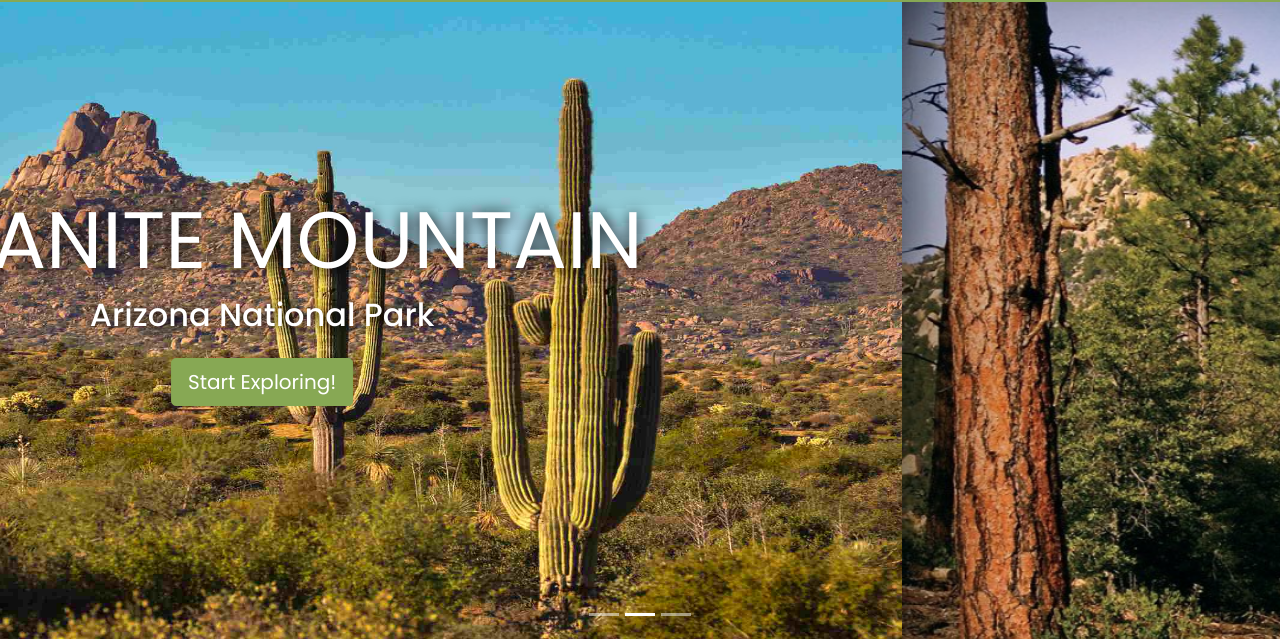
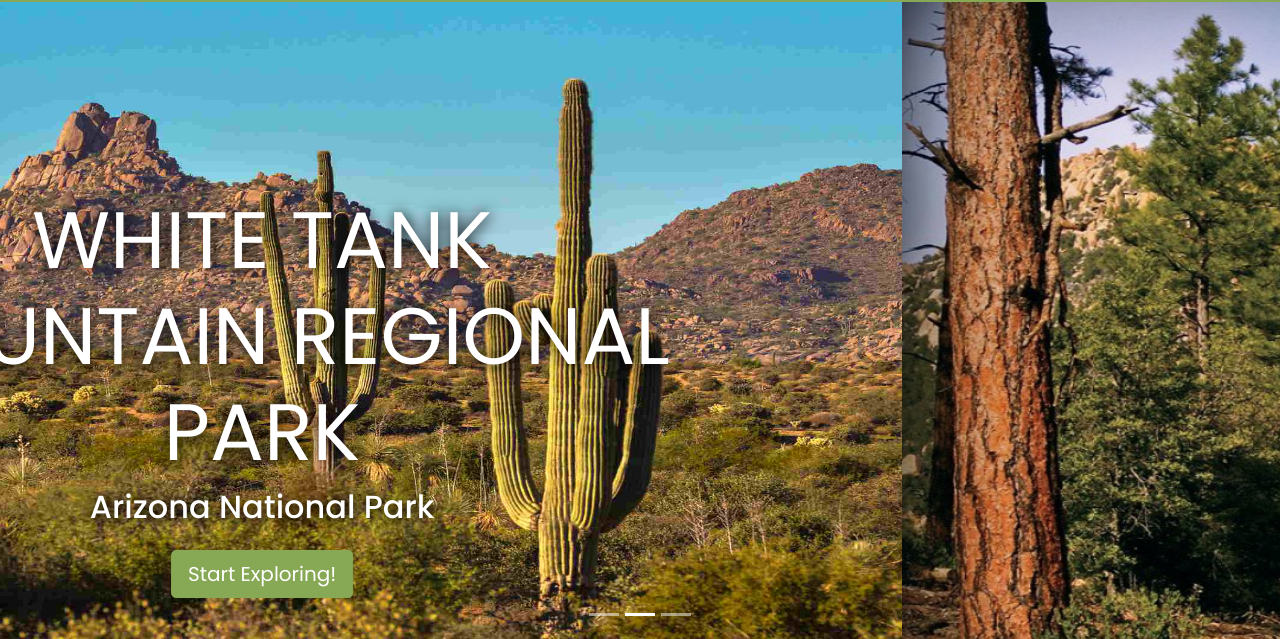
Before and after one commit to Kazandra/GranitePark, a plain HTML site: page index.html in a window 1280 px wide. Shown: the part 124-763 px from the top of the page. Drawn offline with nearby package versions, Linux system fonts and the light colour scheme.

Commit message:
Update index.html

```diff
--- a/index.html
+++ b/index.html
@@ -51,7 +51,7 @@ Intro Image Carousel
 		<div class="carousel-item active">
 			<img src="img/home3.jpg">
 			<div class="carousel-caption">
-				<h1 class="display-2">Granite Mountain</h1>
+				<h1 class="display-2">White Tank Mountain Regional Park</h1>
 				<h3>Arizona National Park</h3>
 				<button type="button" class="btn btn-primary btn-lg">Start Exploring!</button>
 			</div>
```
